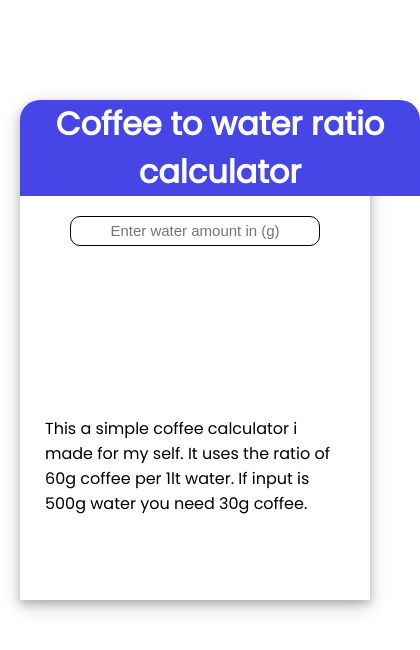
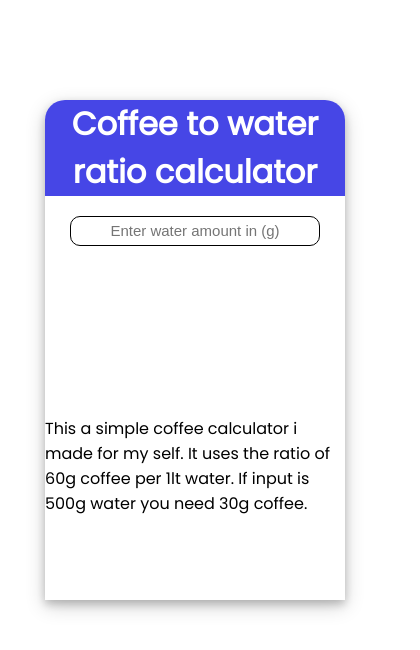
Before and after one commit to datalessuk/coffeeratio, a plain HTML site: page index.html in a window 390 px wide. Shown: the whole page, 420 px wide, since content can reach past the window. Drawn offline with Linux system fonts and the light colour scheme.

Commit message:
mobile view

```diff
--- a/style.css
+++ b/style.css
@@ -66,6 +66,14 @@ body{
 
 @media only screen and (max-width: 600px){
     .main-container{
-        width: 350px;
+        width: 300px;
     }
+    .title-container{
+        width: 300px;
+    }
+
+    .title-container{
+        width: 300px;
+    }
+
 }
```
